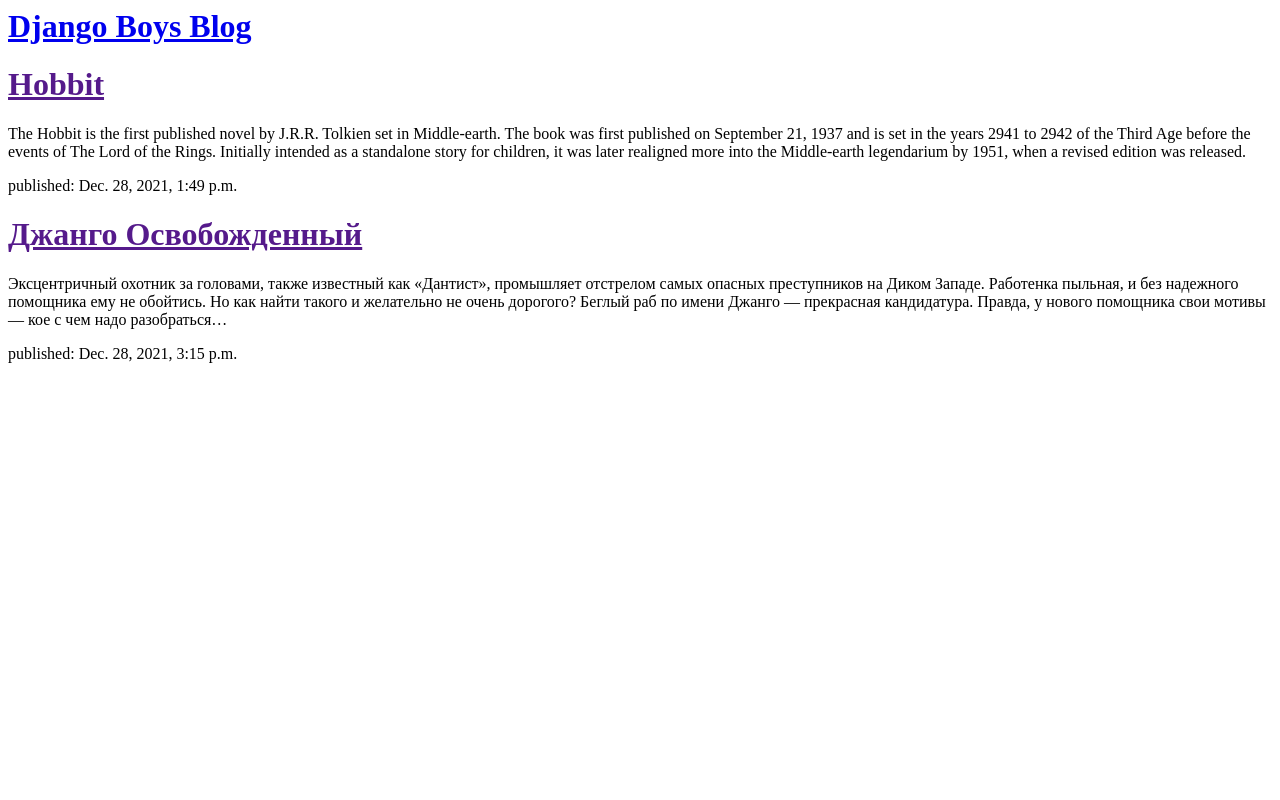
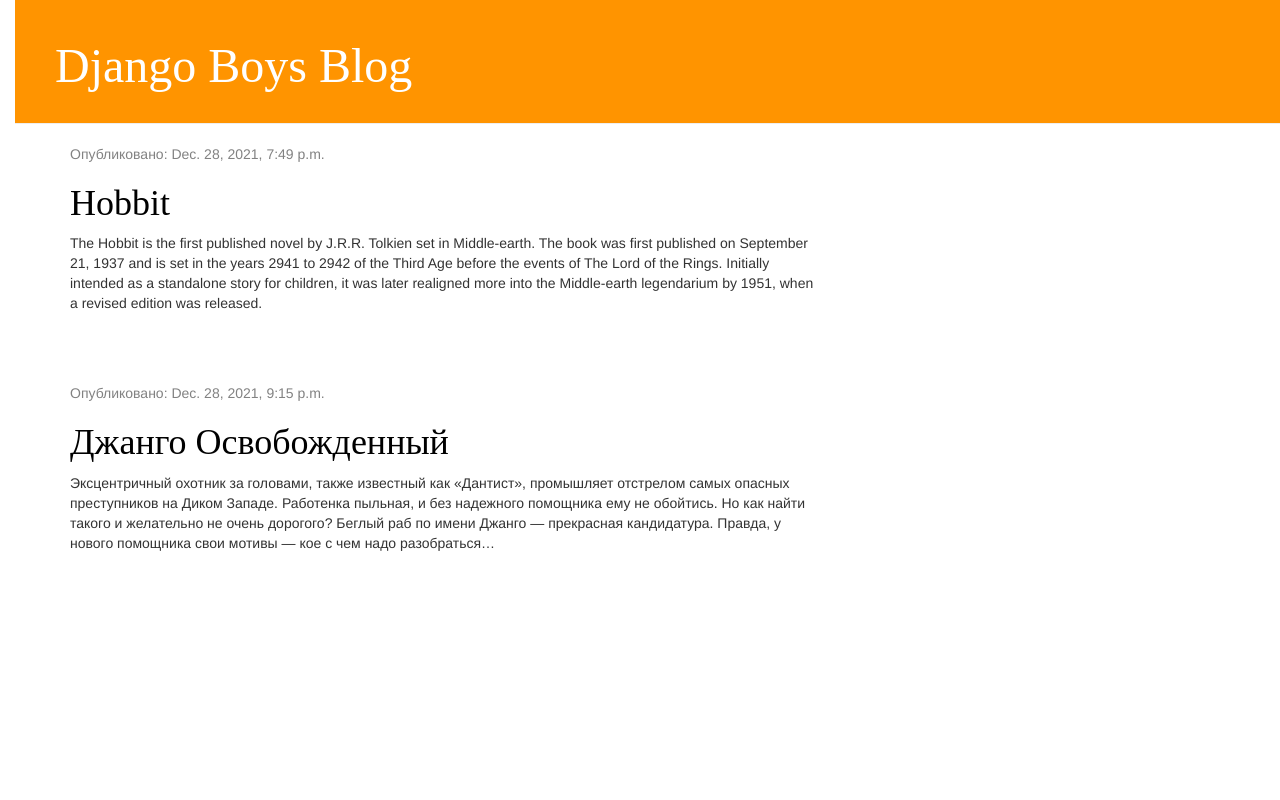
Before and after one commit to Aybek18/django_boys, a Django app: page / in a window 1280 px wide. Run offline with Django 3.2, Linux system fonts and the light colour scheme; data comes from the database, SQL or seed files in the repository; both versions use the stored data as it was after the commit; some libraries are stand-ins or nearby versions.

Commit message:
New data

```diff
--- /dev/null
+++ b/mysite/blog/static/css/blog.css
@@ -0,0 +1,53 @@
+h1 a {
+    color: ##0b4c85;
+    font-family: 'Island Moments'
+}
+body {
+    padding-left: 15px;
+}
+.page-header {
+    background-color: #ff9400;
+    margin-top: 0;
+    padding: 20px 20px 20px 40px;
+}
+
+.page-header h1, .page-header h1 a, .page-header h1 a:visited, .page-header h1 a:active {
+    color: #ffffff;
+    font-size: 36pt;
+    text-decoration: none;
+}
+
+.content {
+    margin-left: 40px;
+}
+
+h1, h2, h3, h4 {
+    font-family: 'Lobster', cursive;
+}
+
+.date {
+    color: #828282;
+}
+
+.save {
+    float: right;
+}
+
+.post-form textarea, .post-form input {
+    width: 100%;
+}
+
+.top-menu, .top-menu:hover, .top-menu:visited {
+    color: #ffffff;
+    float: right;
+    font-size: 26pt;
+    margin-right: 20px;
+}
+
+.post {
+    margin-bottom: 70px;
+}
+
+.post h1 a, .post h1 a:visited {
+    color: #000000;
+}
--- /dev/null
+++ b/mysite/blog/templates/blog/base.html
@@ -0,0 +1,25 @@
+{%load static%}
+<html>
+    <head>
+        <link rel="stylesheet" href="//maxcdn.bootstrapcdn.com/bootstrap/3.2.0/css/bootstrap.min.css">
+        <link rel="stylesheet" href="//maxcdn.bootstrapcdn.com/bootstrap/3.2.0/css/bootstrap-theme.min.css">
+        <link rel="stylesheet" href="{% static 'css/blog.css' %}">
+        <link href="https://fonts.googleapis.com/css?family=Lobster&subset=latin,cyrillic" rel="stylesheet" type="text/css">
+        <title>Django Unchained</title>
+    </head>
+    <body>
+        <body>
+    <div class="page-header">
+        <h1><a href="/">Django Boys Blog</a></h1>
+    </div>
+    <div class="content container">
+        <div class="row">
+            <div class="col-md-8">
+            {% block content %}
+            {% endblock %}
+            </div>
+        </div>
+    </div>
+</body>
+    </body>
+</html>
--- a/mysite/blog/templates/blog/post_list.html
+++ b/mysite/blog/templates/blog/post_list.html
@@ -1,18 +1,12 @@
-<html>
-    <head>
-        <title>Django Unchained</title>
-    </head>
-    <body>
-        <div>
-    <h1><a href="/">Django Boys Blog</a></h1>
-</div>
-
+{% extends 'blog/base.html' %}
+{%block content%}
 {% for post in posts %}
-    <div>
-        <h1><a href="">{{ post.title }}</a></h1>
-        <p>{{ post.text|linebreaksbr }}</p>
-        <p>published: {{ post.published_date }}</p>
-    </div>
-{% endfor %}
-    </body>
-</html>
+                <div class="post">
+                    <div class="date">
+                        <p>Опубликовано: {{ post.published_date }}</p>
+                    </div>
+                    <h1><a href="{% url 'post_detail' pk=post.pk %}">{{ post.title }}</a></h1>
+                    <p>{{ post.text|linebreaksbr }}</p>
+                </div>
+            {% endfor %}
+{%endblock%}
--- a/mysite/blog/urls.py
+++ b/mysite/blog/urls.py
@@ -3,4 +3,5 @@
 
 urlpatterns = [
     path('', views.post_list, name='post_list'),
+path('post/<int:pk>/', views.post_detail, name='post_detail'),
 ]
--- a/mysite/blog/views.py
+++ b/mysite/blog/views.py
@@ -1,4 +1,4 @@
-from django.shortcuts import render
+from django.shortcuts import render, get_object_or_404
 from .models import Post
 from django.utils import timezone
 
@@ -6,4 +6,8 @@
 def post_list(request):
     posts = Post.objects.filter(published_date__lte=timezone.now()).order_by('published_date')
     return render(request, 'blog/post_list.html', {'posts': posts})
+
+def post_detail(request, pk):
+    post = get_object_or_404(Post, pk=pk)
+    return render(request, 'blog/post_detail.html', {'post': post})
 # Create your views here.
```
Also changed, not shown: mysite/blog/templates/blog/post_detail.html (added, +13 -0 lines), mysite/mysite/settings.py (+2 -7 lines), mysite/blog/migrations/0002_remove_post_author.py (added), mysite/blog/migrations/0003_post_author.py (added), mysite/blog/migrations/0004_alter_post_id.py (added), mysite/db.sqlite3.
